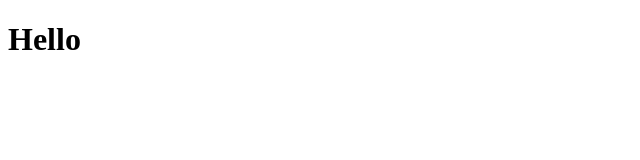
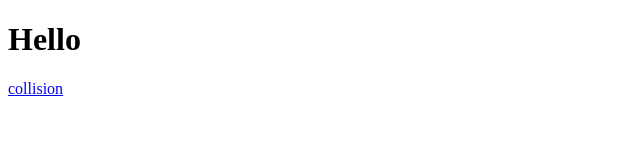
Before and after one commit to samuelqy/samuelqy.github.io, a plain HTML site: page index.html in a window 1280 px wide. Shown: the full height of the page, 0-640 px from the left. Drawn offline with Linux system fonts and the light colour scheme.

Commit message:
Update index.html

```diff
--- a/index.html
+++ b/index.html
@@ -9,6 +9,6 @@
 
    <body>
       <h1>Hello</h1>
-      <a href="collision/"> </a>
+      <a href="collision/">collision</a>
    </body>
 </html>
```
